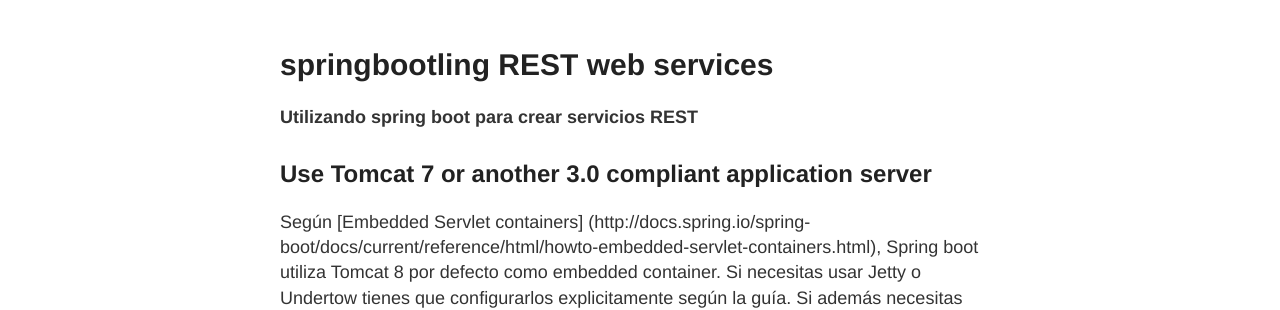
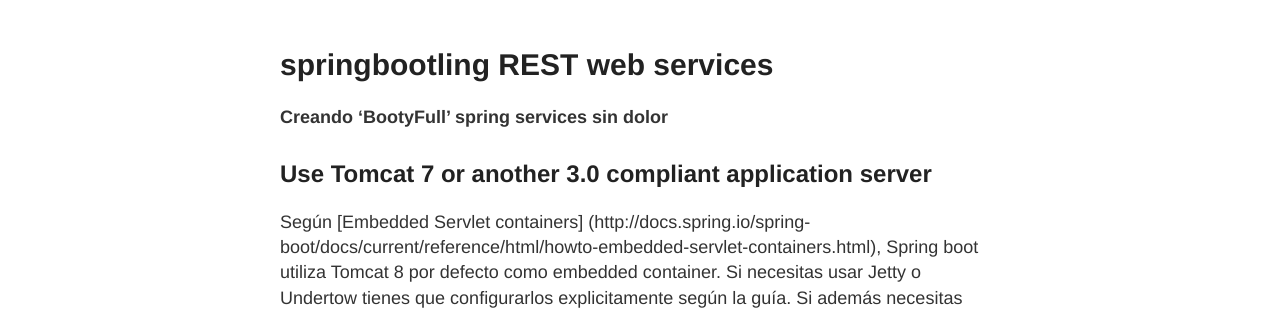
Before and after one commit to alpoza/alpoza.github.io, a Jekyll site: the page built from _posts/2015-03-06-springbootling-web-services.md, in a window 1280 px wide. Shown: the part 122-432 px from the top of the page. Built offline with Jekyll 4.4.1, drawn with Linux system fonts in a browser that asks for light colours; Markdown is read by kramdown in place of the engine named in the settings; comment, search, counter and statistics services are not loaded.

Commit message:
Update 2015-03-06-springbootling-web-services.md

```diff
--- a/_posts/2015-03-06-springbootling-web-services.md
+++ b/_posts/2015-03-06-springbootling-web-services.md
@@ -7,12 +7,12 @@
 Authors: Alberto Poza
 Summary: Como utilizar spring boot para crear servicios REST
 ---
-**Utilizando spring boot para crear servicios REST**
+**Creando 'BootyFull' spring services sin dolor**
 
 ## Use Tomcat 7 or another 3.0 compliant application server
 Según [Embedded Servlet containers] (http://docs.spring.io/spring-boot/docs/current/reference/html/howto-embedded-servlet-containers.html), Spring boot utiliza Tomcat 8 por defecto como embedded container. Si necesitas usar Jetty o Undertow tienes que configurarlos explicitamente según la guía. Si además necesitas desplegar el servicio en Tomcat 7 (porque estés usando Java 1.6 por ejemplo) o WebSphere Liberty Profile (WPL para los amigos) porque al final vas a desplegar en un WAS, si estás utilizando starters POMs and parents es tan sencillo como añadir
 
-  \<tomcat.version>7.0.59\</tomcat.version>
+  \<tomcat.version>7.0.59</tomcat.version>
 
 en los properties de tu __pom.xml__
 
```
